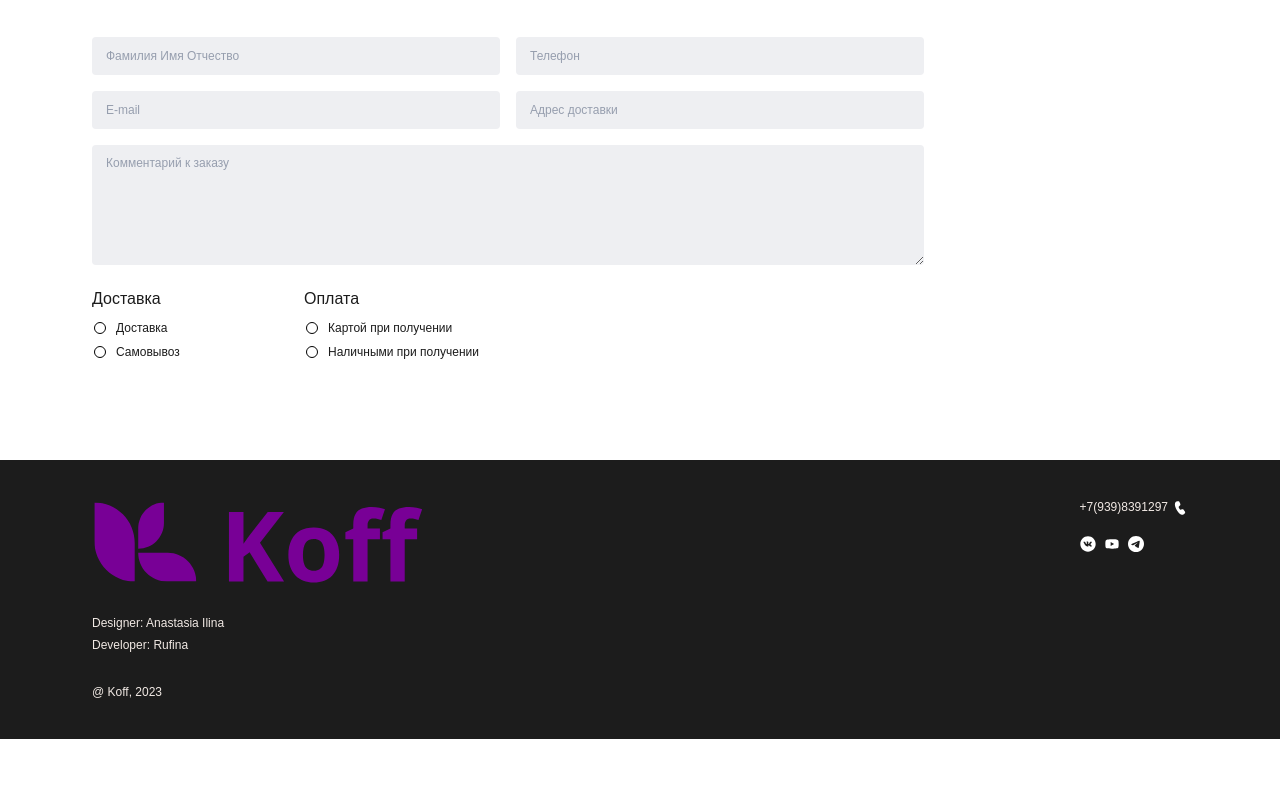
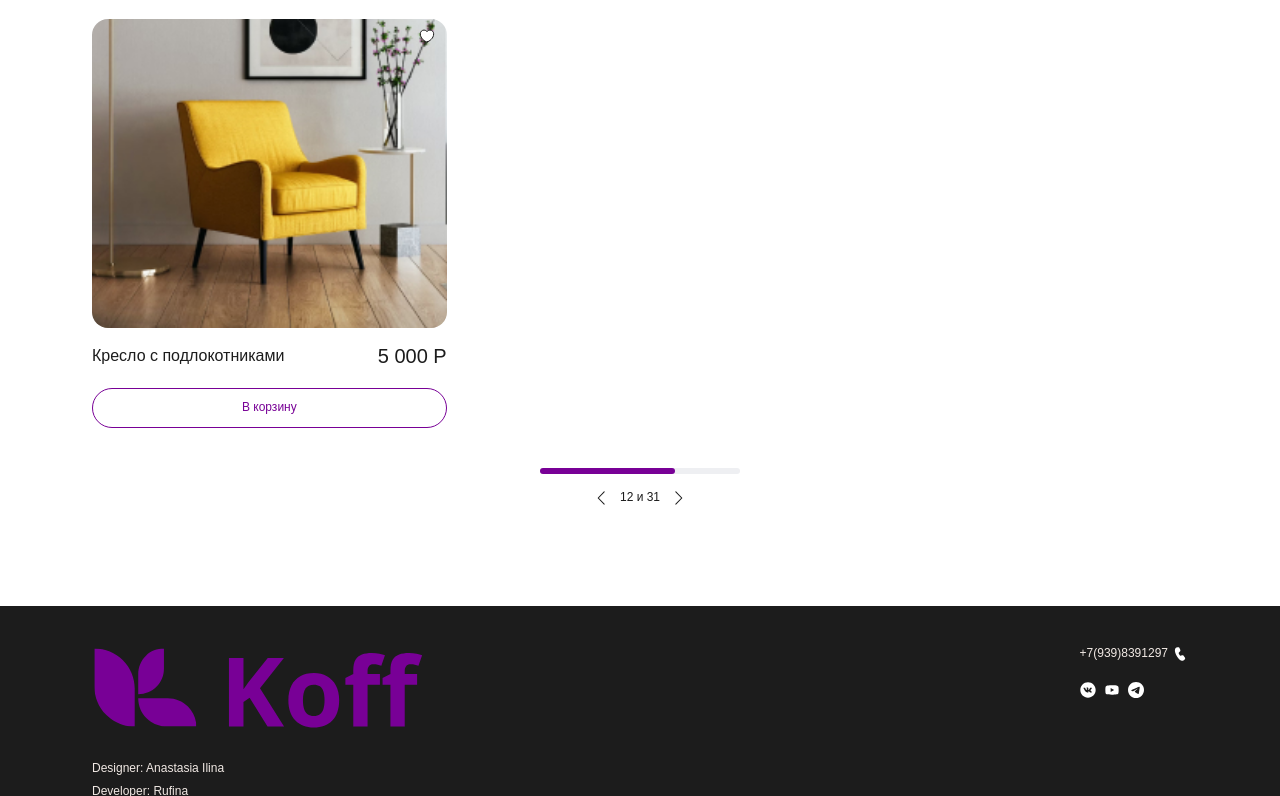
Before and after one commit to ruuuu/Koff, a website built with Vite: page index.html in a window 1280 px wide. Shown: the part 804-1600 px from the top of the page. Before the commit the page ends 1543 px from the top, so only its background shows below. Built offline with nearby package versions, Linux system fonts and the light colour scheme.

Commit message:
Add files via upload

```diff
--- a/index.html
+++ b/index.html
@@ -118,7 +118,7 @@
       </div>
 
 
-      <section class="goods" hidden>
+      <section class="goods">
         <div class="container">
           <h2 class="goods__title">Избранное</h2>
 
@@ -215,6 +215,32 @@
               </article>
             </li>
           </ul>
+
+          <div class="pagination">
+            <div class="pagination__bar" style="--width: calc(21 / 31 * 100%)"> <!-- переменная width это ширина фиолетвой части -->
+
+            </div>
+
+            <div class="pagination__arrays">
+              <button class="pagination__left">
+                <svg width="16" height="16" viewBox="0 0 16 16" fill="none" xmlns="http://www.w3.org/2000/svg">
+                  <path d="M2.86395 8.0001L8.52528 2.1821C8.5719 2.13522 8.60874 2.07955 8.6337 2.01833C8.65866 1.95711 8.67122 1.89155 8.67068 1.82544C8.67013 1.75933 8.65647 1.69398 8.6305 1.63318C8.60453 1.57239 8.56676 1.51734 8.51938 1.47124C8.472 1.42513 8.41594 1.38888 8.35445 1.36458C8.29297 1.34028 8.22727 1.32842 8.16117 1.32968C8.09507 1.33094 8.02988 1.34529 7.96936 1.37191C7.90885 1.39854 7.85421 1.43689 7.80862 1.48477L1.80862 7.65143C1.7178 7.74478 1.66699 7.86987 1.66699 8.0001C1.66699 8.13033 1.7178 8.25542 1.80862 8.34877L7.80862 14.5154C7.85421 14.5633 7.90885 14.6017 7.96936 14.6283C8.02988 14.6549 8.09507 14.6693 8.16117 14.6705C8.22727 14.6718 8.29297 14.6599 8.35445 14.6356C8.41594 14.6113 8.472 14.5751 8.51938 14.529C8.56676 14.4829 8.60453 14.4278 8.6305 14.367C8.65647 14.3062 8.67013 14.2409 8.67068 14.1748C8.67122 14.1087 8.65866 14.0431 8.6337 13.9819C8.60874 13.9207 8.5719 13.865 8.52528 13.8181L2.86395 8.0001Z" fill="#1C1C1C"/>
+                </svg>
+              </button>
+
+              <p>
+                <span class="pagination__current">12</span>
+                  и
+                <span class="pagination__total">31</span>
+              </p>
+
+              <button class="pagination__right">
+                <svg width="16" height="16" viewBox="0 0 16 16" fill="none" xmlns="http://www.w3.org/2000/svg">
+                  <path d="M13.136 8.0001L7.47472 2.1821C7.4281 2.13522 7.39126 2.07955 7.3663 2.01833C7.34134 1.95711 7.32878 1.89155 7.32932 1.82544C7.32987 1.75933 7.34353 1.69398 7.3695 1.63318C7.39547 1.57239 7.43324 1.51734 7.48062 1.47124C7.528 1.42513 7.58406 1.38888 7.64555 1.36458C7.70703 1.34028 7.77273 1.32842 7.83883 1.32968C7.90493 1.33094 7.97012 1.34529 8.03064 1.37191C8.09115 1.39854 8.14579 1.43689 8.19138 1.48477L14.1914 7.65143C14.2822 7.74478 14.333 7.86987 14.333 8.0001C14.333 8.13033 14.2822 8.25542 14.1914 8.34877L8.19138 14.5154C8.14579 14.5633 8.09115 14.6017 8.03064 14.6283C7.97012 14.6549 7.90493 14.6693 7.83883 14.6705C7.77273 14.6718 7.70703 14.6599 7.64555 14.6356C7.58406 14.6113 7.528 14.5751 7.48062 14.529C7.43324 14.4829 7.39547 14.4278 7.3695 14.367C7.34353 14.3062 7.32987 14.2409 7.32932 14.1748C7.32878 14.1087 7.34134 14.0431 7.3663 13.9819C7.39126 13.9207 7.4281 13.865 7.47472 13.8181L13.136 8.0001Z" fill="#1C1C1C"/>
+                </svg>
+              </button>
+            </div>
+          </div>
         </div>
       </section>
 
@@ -337,7 +363,7 @@
       </section>
 
 
-      <section class="cart"> <!-- Корзина -->
+      <section class="cart" hidden> <!-- Корзина -->
         <div class="container cart__container">
           <h2 class="cart__title"> Корзина </h2>
 
@@ -383,8 +409,10 @@
             <h3 class="cart__subtitle"> Оформление </h3>
 
             <div class="cart__place-info">
-              <p class="cart__place-count">4 товара на сумму:</p>
-              <p class="cart__place-count">20 000 Р</p>
+              <div class="cart__place-wrapper">
+                <p class="cart__place-count">4 товара на сумму:</p>
+                <p class="cart__place-count">20 000 Р</p>
+              </div>
               <p class="cart__place-delivery">Доставка 0 Р</p>
               <button class="cart__place-btn" type="submit" form="order"> Оформить заказ </button> <!--  order это id  формы, он нужен чтобы сзявять зту кнопку с формой -->
             </div>
@@ -431,47 +459,47 @@
       </section>
 
 
-      <section class="order" hidden>
+      <section class="order" hidden> <!-- Заказ -->
         <div class="order__info">
-          <h3>Заказ успешно размещен</h3>
-          <p class="order__price">2&nbsp;000&nbsp;Р</p>
+          <h3> Заказ успешно размещен </h3>
+          <p class="order__price"> 2&nbsp;000&nbsp;Р </p>
           <p class="order__article"> №43435</p>
 
           <div class="order__characteristics">
-            <h3 class="order__characteristics-title">Данные доставки</h3>
+            <h3 class="order__characteristics-title"> Данные доставки </h3>
             <table class="order__characteristics-table table">
               <tr class="table__row">
-                <td class="table__field">Получатель</td>
-                <td class="table__value">Иванов Петр Александрович</td>
+                <td class="table__field"> Получатель </td>
+                <td class="table__value"> Иванов Петр Александрович </td>
               </tr>
 
               <tr class="table__row">
-                <td class="table__field">Телефон</td>
-                <td class="table__value">+7 (737) 346 23 00</td>
+                <td class="table__field"> Телефон </td>
+                <td class="table__value"> +7 (737) 346 23 00 </td>
               </tr>
 
               <tr class="table__row">
-                <td class="table__field">E-mail</td>
-                <td class="table__value">Ivanov84@gmail.com</td>
+                <td class="table__field"> E-mail </td>
+                <td class="table__value"> Ivanov84@gmail.com </td>
               </tr>
 
               <tr class="table__row">
-                <td class="table__field">Адрес доставки</td>
-                <td class="table__value">Москва, ул. Ленина, 21, кв. 33</td>
+                <td class="table__field"> Адрес доставки </td>
+                <td class="table__value"> Москва, ул. Ленина, 21, кв. 33 </td>
               </tr>
 
               <tr class="table__row">
-                <td class="table__field">Способ оплаты</td>
-                <td class="table__value">Картой при получении</td>
+                <td class="table__field"> Способ оплаты </td>
+                <td class="table__value"> Картой при получении </td>
               </tr>
 
               <tr class="table__row">
-                <td class="table__field">Способ получения</td>
-                <td class="table__value">Доставка</td>
+                <td class="table__field"> Способ получения </td>
+                <td class="table__value"> Доставка </td>
               </tr>
             </table>
 
-            <button class="product__btn" type="button">На главную</button>
+            <button class="product__btn" type="button"> На главную </button>
           </div>
         </div>
 
--- a/style.scss
+++ b/style.scss
@@ -4,6 +4,7 @@
 @import 'styles/catalog';
 @import 'styles/breadcrumb';
 @import 'styles/goods';
+@import 'styles/pagination';
 @import 'styles/product';
 @import 'styles/cart';
 @import 'styles/card';
--- a/styles/cart.scss
+++ b/styles/cart.scss
@@ -176,6 +176,8 @@
 
       &__place {
         grid-area: place;
+        display: flex;
+        flex-direction: column;
         padding-top: 25px;
 
         @media (min-width: 820px) {
@@ -201,6 +203,7 @@
 
       &__place-info {
         display: flex;
+        flex-direction: column;
         justify-content: space-between;
         margin-bottom: 32px;
 
@@ -208,6 +211,13 @@
           font-size: 16px;
           margin-bottom: 40px;
         }
+      }
+
+
+      &__place-wrapper{
+        display: flex;
+        justify-content: space-between;
+        margin-bottom: 32px;
       }
 
 
--- a/styles/goods.scss
+++ b/styles/goods.scss
@@ -26,16 +26,22 @@
             display: grid;
             grid-template-columns: repeat(auto-fit, minmax(140px, 1fr));
             gap: 50px 8px;
+            margin-bottom: 32px;
 
             @media (min-width: 580px) {
                   grid-template-columns: repeat(auto-fit, minmax(230px, 1fr));
                   gap: 65px 10px;
+                  margin-bottom: 40px;
             }
 
             @media (min-width: 820px) {
                   grid-template-columns: repeat(auto-fit, minmax(302px, 1fr));
                   gap: 81px 16px;
             }
+
+            &:last-child{
+                  margin-bottom: 0;
+            }
       }
 
 }
--- /dev/null
+++ b/styles/pagination.scss
@@ -0,0 +1,47 @@
+.pagination {
+
+      width: 200px;
+      margin: 0 auto;
+
+      &__bar {
+            background-color: #EEEFF2;
+            width: 100%;
+            height: 6px;
+            margin-bottom: 16px;
+            border-radius: 3px;
+
+            &::after{ // розовая часть у бара
+                  content: '';
+                  display: block;
+                  width: var(--width);
+                  height: 100%;
+                  background-color: #780096;
+                  border-radius: 6px;
+            }
+
+      }
+
+
+      &__arrays {
+            display: flex;
+            align-items: center;
+            justify-content: center;
+            gap: 8px;
+      }
+
+
+      &__left {
+      }
+
+
+      &__current {
+      }
+
+
+      &__total {
+      }
+
+
+      &__right {
+      }
+}
```
